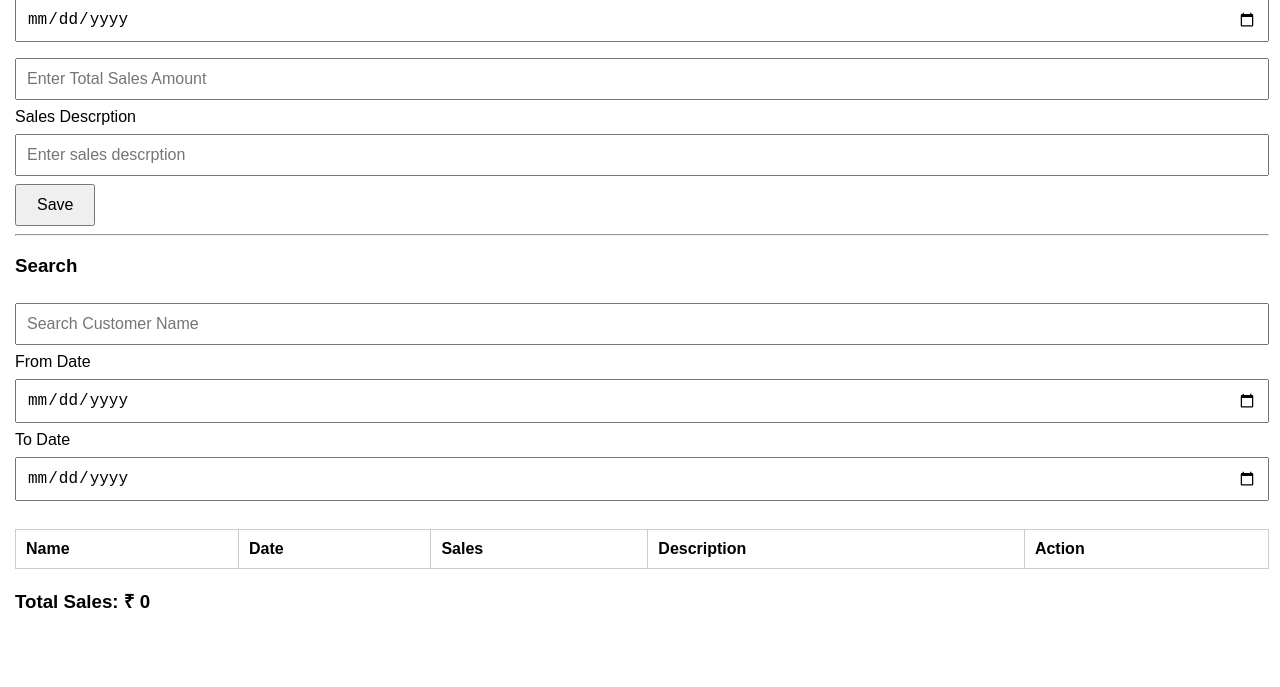
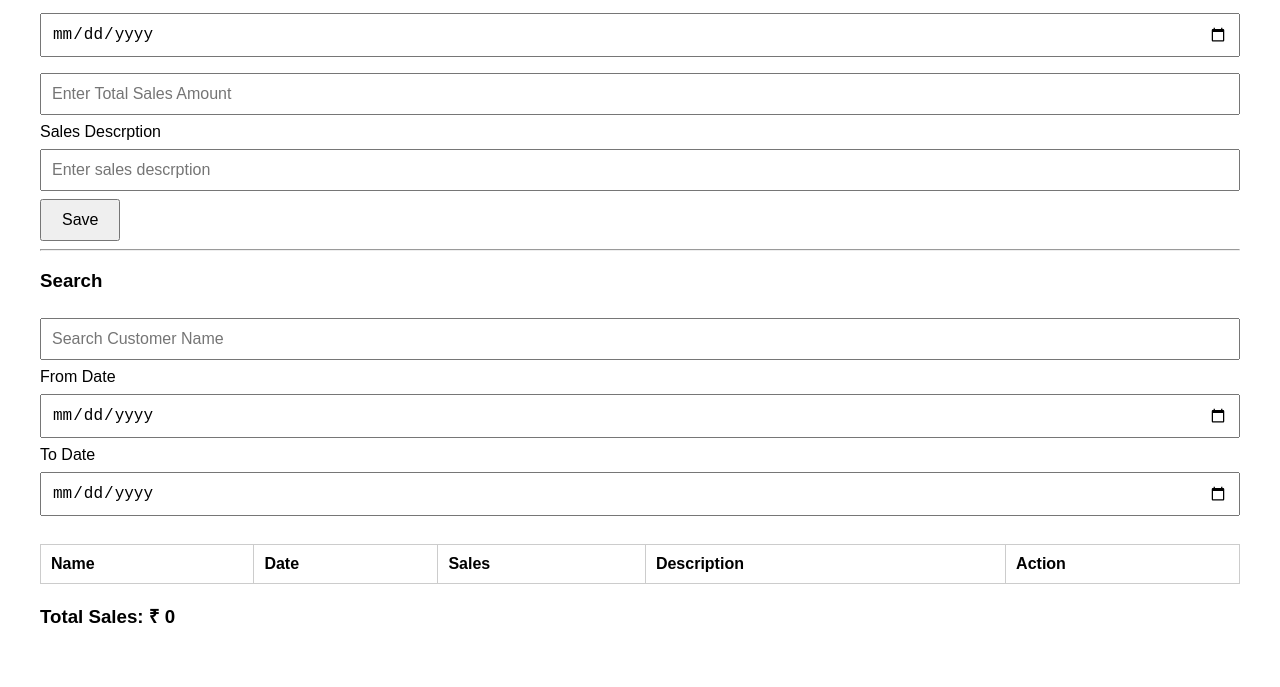
Before and after one commit to ommtax/kalyanisales, a plain HTML site: page index.html in a window 1280 px wide. Shown: the part 161-848 px from the top of the page. Before the commit the page ends 818 px from the top, so only its background shows below. Drawn offline with Linux system fonts and the light colour scheme; no server answers.

Commit message:
Update index.html

```diff
--- a/index.html
+++ b/index.html
@@ -7,9 +7,9 @@
  <style>
 body{
     font-family:Arial;
-    width:98%;
-    margin:10px auto;
-    padding:15px;
+    max-width:1200px;
+    margin:20px auto;
+    padding:20px;
 }
 
  input, select{
@@ -220,22 +220,25 @@ async function loadCustomerMaster() {
 
 async function loadData(){
 
- const querySnapshot=await getDocs(collection(db,"sales"));
+    const querySnapshot = await getDocs(collection(db, "sales"));
 
- allData=[];
+    allData = [];
 
- querySnapshot.forEach(document=>{
+    querySnapshot.forEach(document => {
 
         allData.push({
             id: document.id,
             ...document.data()
         });
+
     });
+
+    // Sort by date (Ascending)
+    allData.sort((a, b) => new Date(a.date) - new Date(b.date));
 
     display(allData);
 
 }
-
 function display(data){
 
     let html = "";
```
Lines whose indentation alone changed are shown as unchanged.
